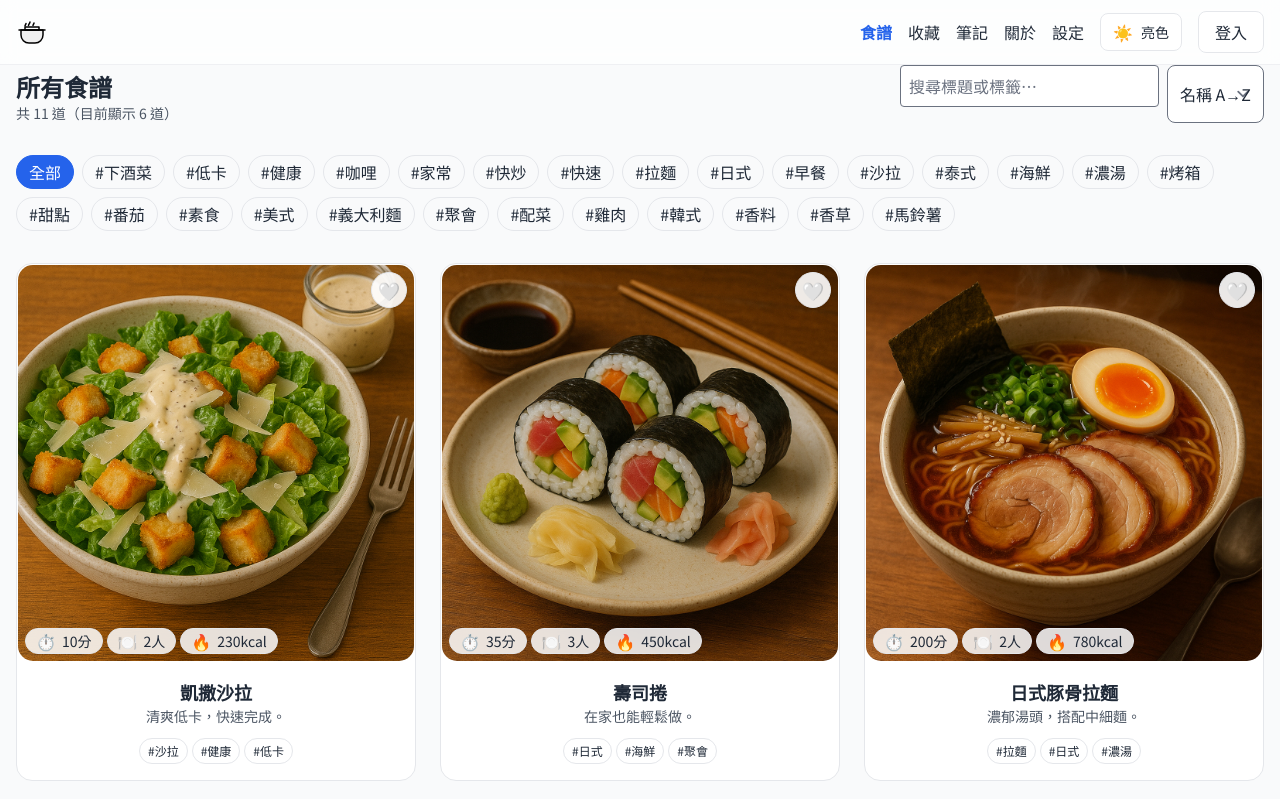
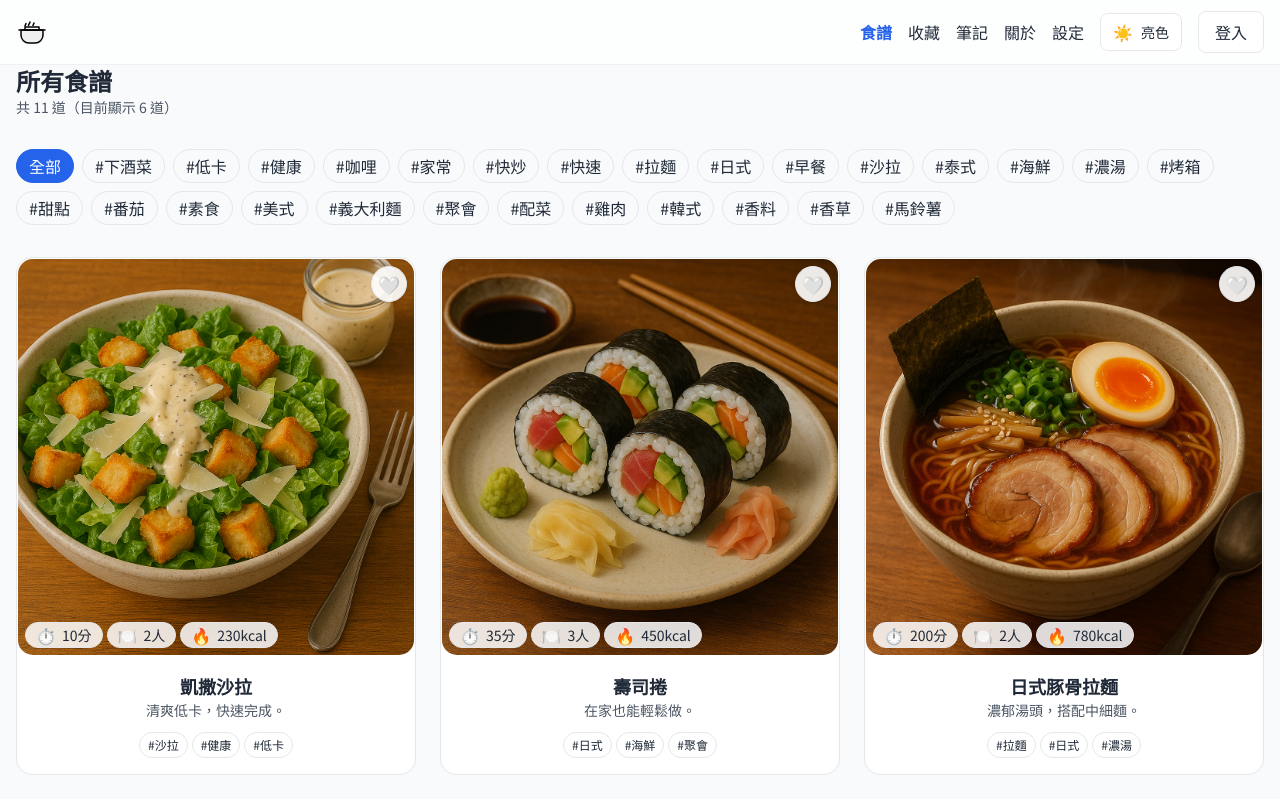
Before and after one commit to johnworker/recipe-notes, a React (Vite) app: page /#/recipes in a window 1280 px wide. Shown: the top 799 px of the page. Built offline with nearby package versions, Linux system fonts and the light colour scheme.

Commit message:
調整專案內容

```diff
--- a/src/pages/Recipes.jsx
+++ b/src/pages/Recipes.jsx
@@ -79,15 +79,6 @@ export default function Recipes() {
             <h1 className="text-2xl font-bold">所有食譜</h1>
             <p className="text-gray-600 dark:text-gray-300 text-sm">共 {filtered.length} 道（目前顯示 {paged.length} 道）</p>
           </div>
-          <div className="flex gap-2">
-            <SearchBar defaultValue={q} onSearch={onSearch} placeholder="輸入關鍵字（名稱 / 描述 / 標籤）" />
-            <select className="border rounded-lg px-3 py-2 bg-white dark:bg-gray-800" value={sort} onChange={onSortChange}>
-              <option value="title_asc">名稱 A→Z</option>
-              <option value="title_desc">名稱 Z→A</option>
-              <option value="newest">最新新增</option>
-              <option value="oldest">最早新增</option>
-            </select>
-          </div>
         </div>
       </Reveal>
 
```
